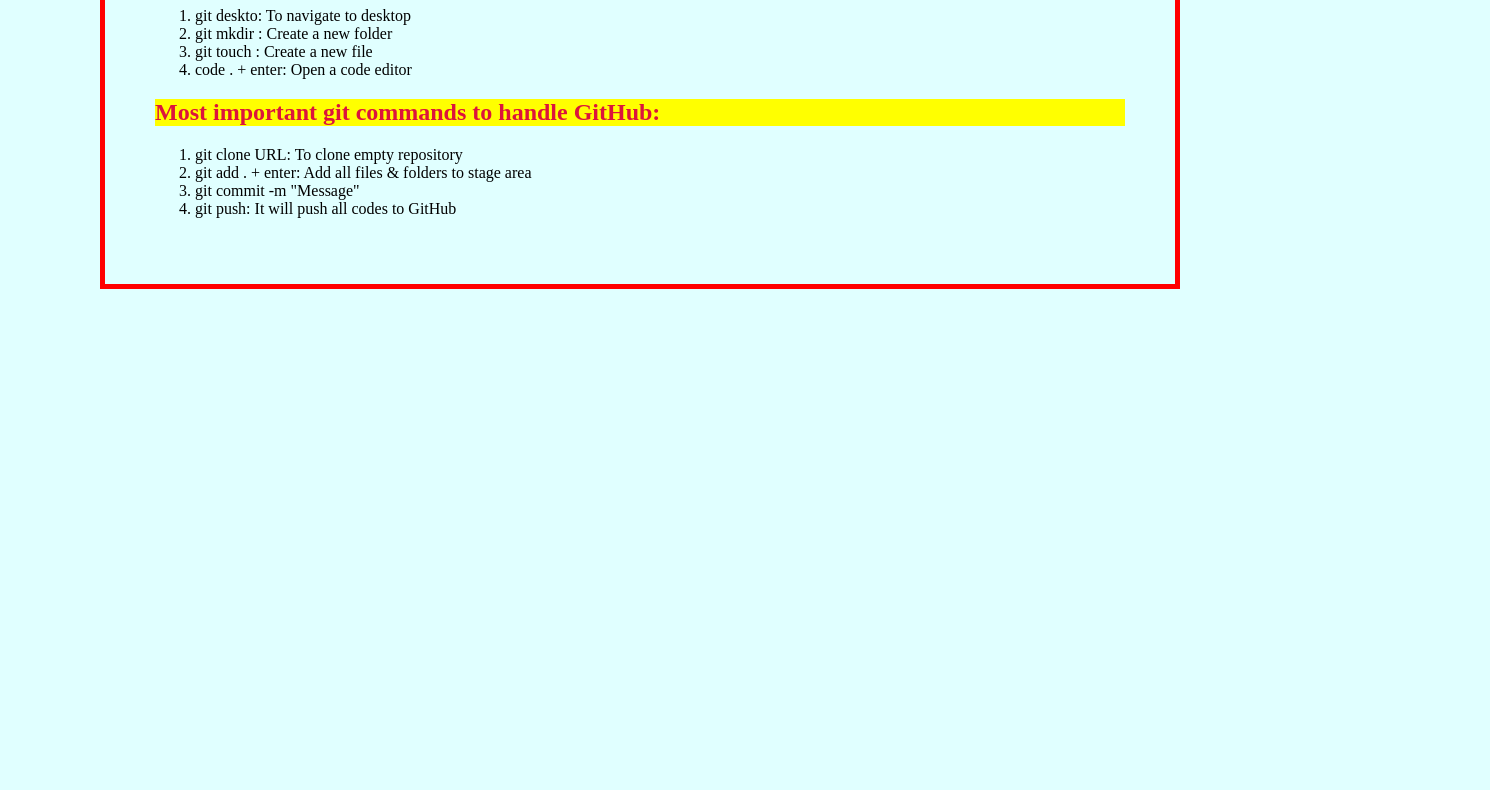
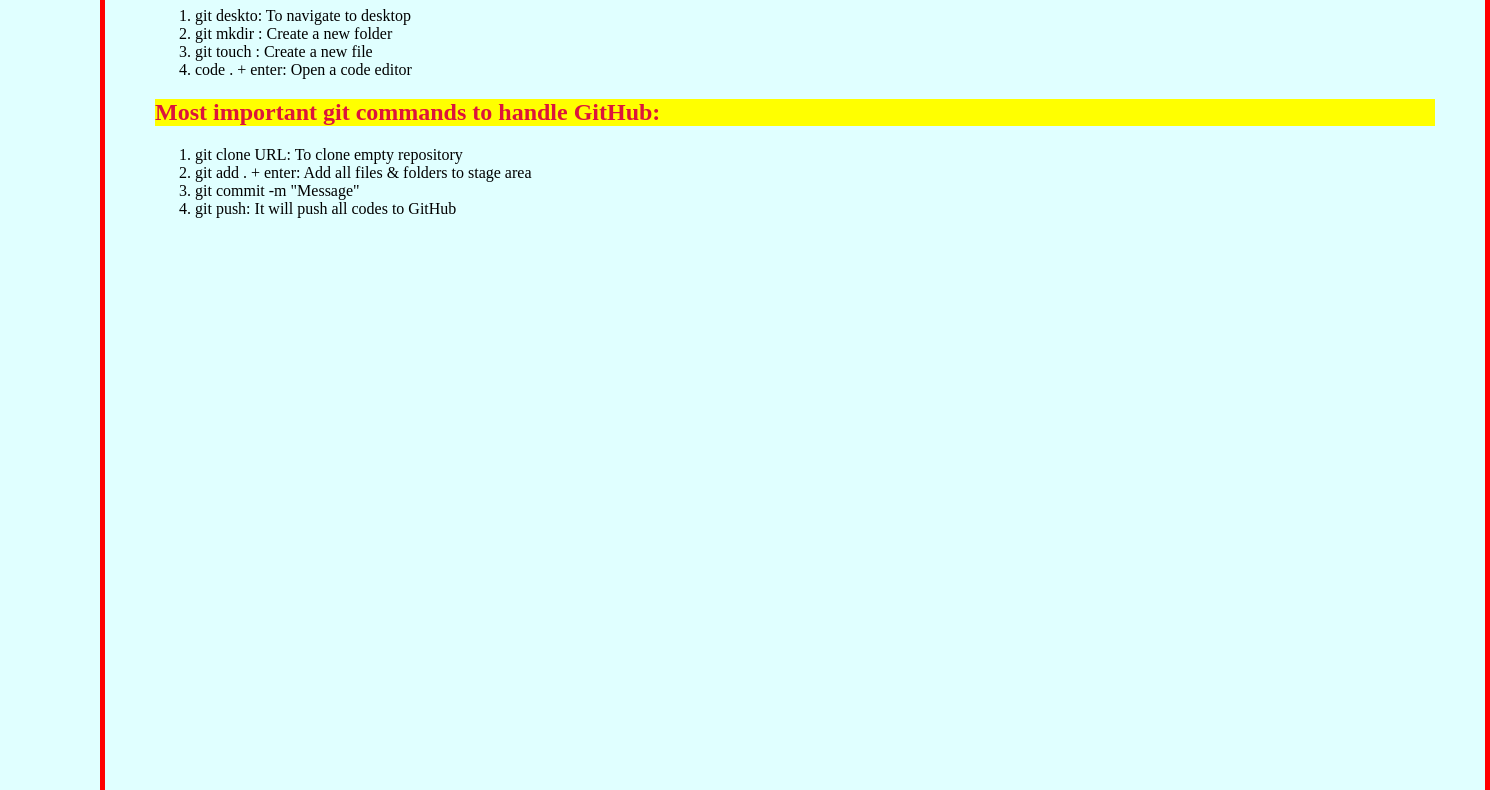
Before and after one commit to webmaaster/git-and-github, a plain HTML site: page index.html in a window 1280 px wide. Shown: the part 228-1018 px from the top of the page, 1490 px wide, since content can reach past the window. Before the commit the page ends 800 px from the top, so only its background shows below. Drawn offline with Linux system fonts and the light colour scheme.

Commit message:
Add width & height

```diff
--- a/css/style.css
+++ b/css/style.css
@@ -3,6 +3,8 @@ body {
   margin: 100px;
   padding: 50px;
   border: 5px red solid;
+  width: 100%;
+  height: 1200px;
 }
 
 h1, h2 {
```
